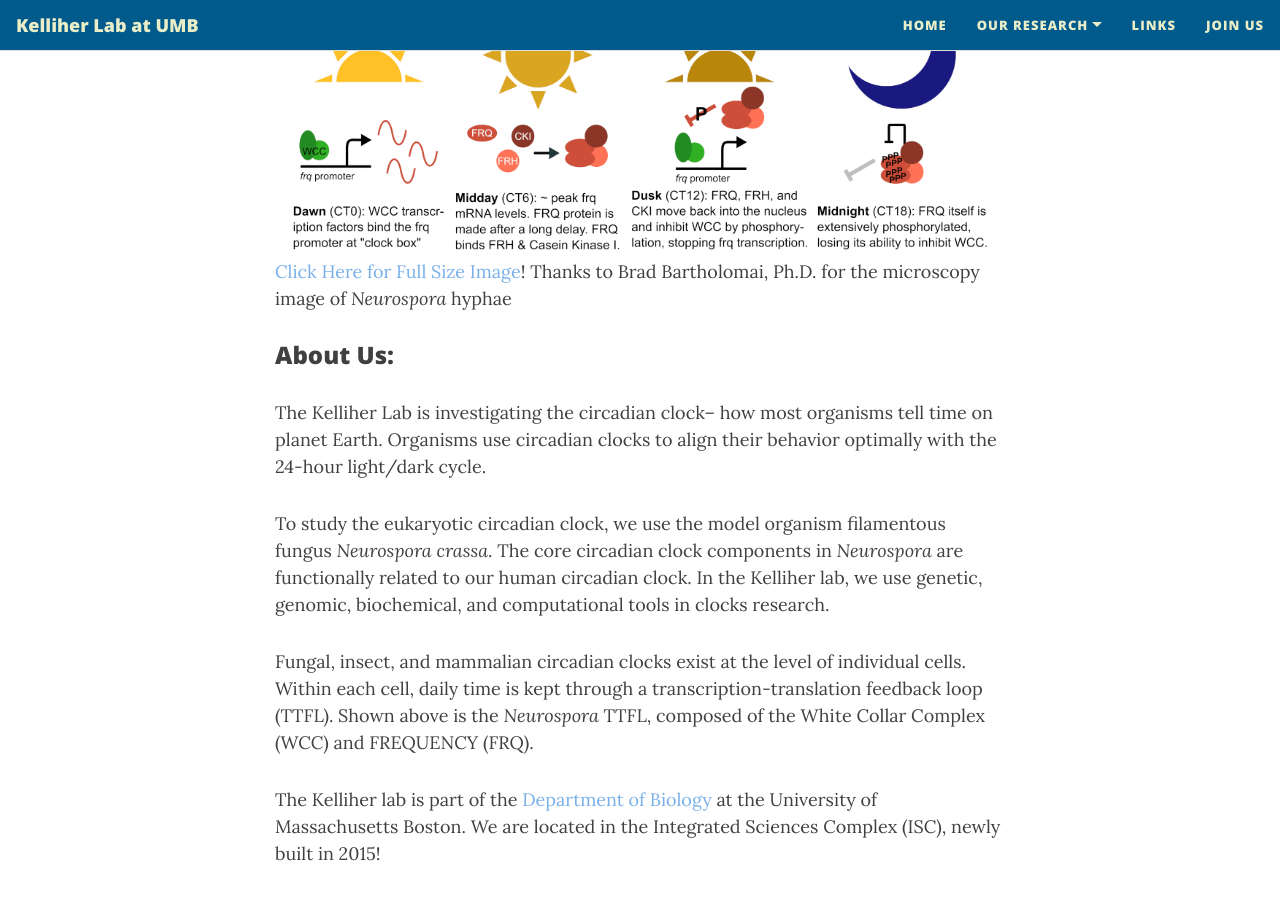
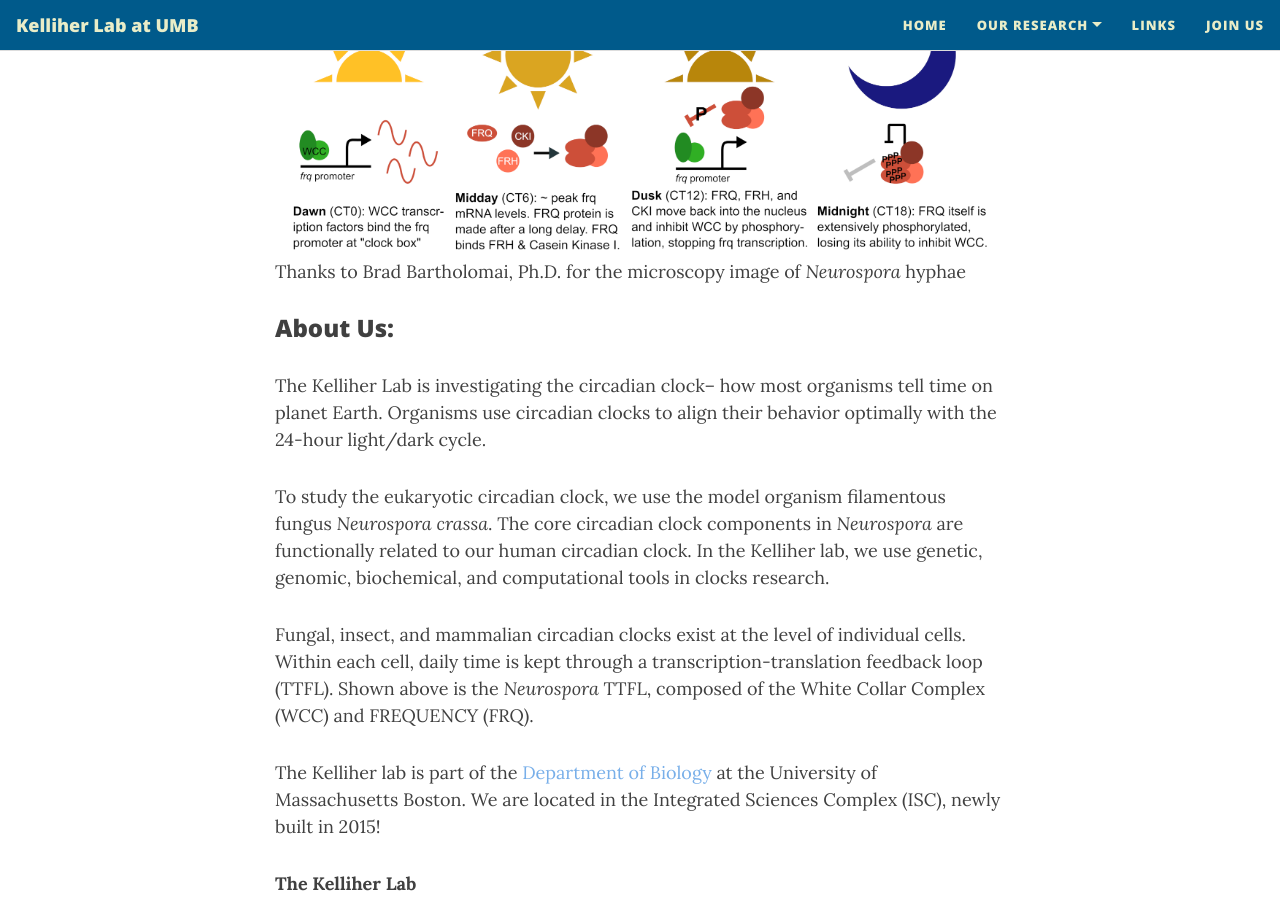
Before and after one commit to cmk35/cmk35.github.io, a Jekyll site: the page built from index.md, in a window 1280 px wide and 900 px high, scrolled down 472 px. Built offline with Jekyll 4.4.1, drawn with Linux system fonts in a browser that asks for light colours; nearby versions of some CDN libraries.

Commit message:
Update index.md

```diff
--- a/index.md
+++ b/index.md
@@ -5,8 +5,8 @@ layout: home
 # cover-img: /clock_intro_figure_v2_gimp2000wPx_600dpi.jpg
 ---
 
-![Introduction](clock_intro_figure_v2_gimp2000wPx_600dpi.jpg)
-<a href="https://cmk35.github.io/clock_intro_figure_v2_gimp2000wPx_600dpi.jpg" target="_blank">Click Here for Full Size Image</a>! Thanks to Brad Bartholomai, Ph.D. for the microscopy image of <em>Neurospora</em> hyphae
+[![Introduction](clock_intro_figure_v2_gimp2000wPx_600dpi.jpg)](https://cmk35.github.io/clock_intro_figure_v2_gimp2000wPx_600dpi.jpg)
+Thanks to Brad Bartholomai, Ph.D. for the microscopy image of <em>Neurospora</em> hyphae
 
 ### About Us:
 The Kelliher Lab is investigating the circadian clock-- how most organisms tell time on planet Earth. Organisms use circadian clocks to align their behavior optimally with the 24-hour light/dark cycle.
```
